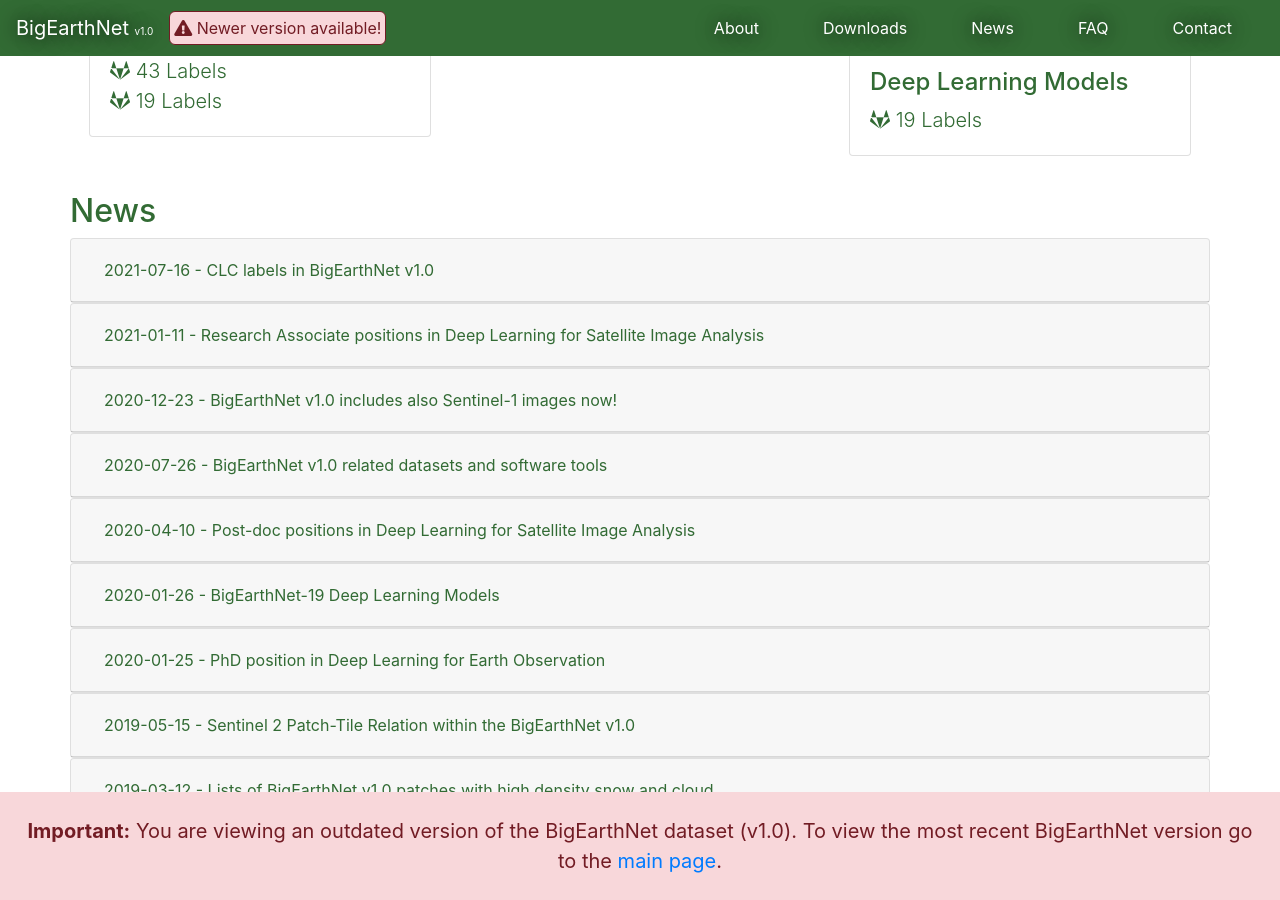
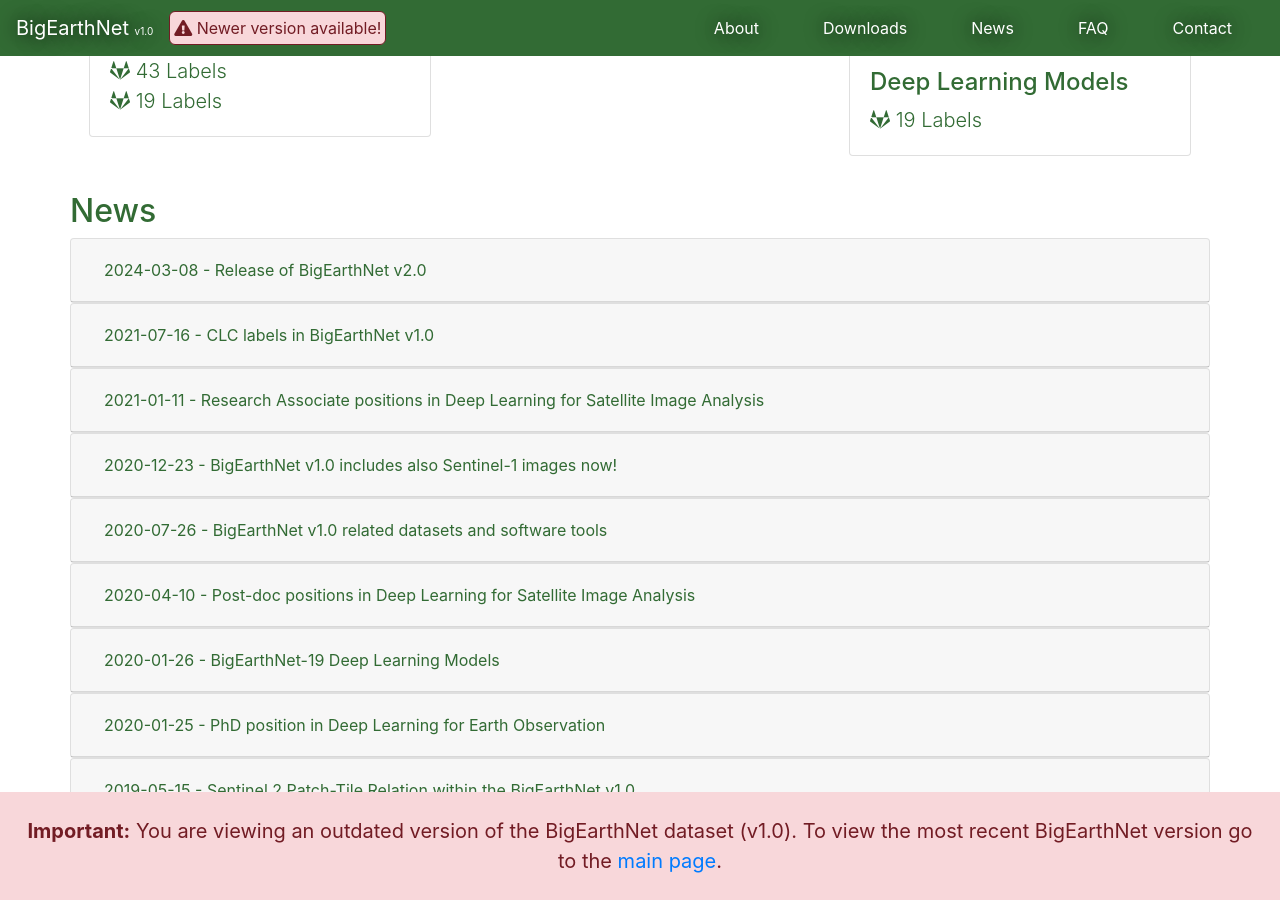
Before and after one commit to rsim-tu-berlin/bigearth.net, a Jekyll site: the page built from v1.0.html, in a window 1280 px wide and 900 px high, scrolled down 2089 px. Built offline with Jekyll 4.4.1, drawn with Linux system fonts in a browser that asks for light colours; comment, search, counter and statistics services are not loaded.

Commit message:
v1 news placeholder

```diff
--- a/v1.0.html
+++ b/v1.0.html
@@ -373,15 +373,33 @@
       <div class="col-md-12 p-0">
 
         <div id="accordion" class="mx-0">
-          <!-- Card #1 -->
+          <div class="card">
+            <div class="card-header" id="headingTwelve">
+              <h3 class="mb-0">
+                <button class="btn btn-link collapsed" data-toggle="collapse" data-target="#collapseTwelve"
+                  aria-expanded="false" aria-controls="collapseTwelve">
+                  2024-03-08 - Release of BigEarthNet v2.0
+                </button>
+              </h3>
+            </div>
+            <div id="collapseTwelve" class="collapse" aria-labelledby="headingTwelve" data-parent="#accordion">
+              <div class="card-body">
+                BigEarthNet v2.0 has been released.
+                To see the <a href="{{ site.base_url }}index.html">new webpage click here</a>.
+              </div>
+            </div>
+          </div>
+        </div>
+
+        <div id="accordion" class="mx-0">
           <div class="card">
             <div class="card-header" id="headingEleven">
-              <h5 class="mb-0">
+              <h3 class="mb-0">
                 <button class="btn btn-link collapsed" data-toggle="collapse" data-target="#collapseEleven"
                   aria-expanded="false" aria-controls="collapseEleven">
                   2021-07-16 - CLC labels in BigEarthNet v1.0
                 </button>
-              </h5>
+              </h3>
             </div>
             <div id="collapseEleven" class="collapse" aria-labelledby="headingEleven" data-parent="#accordion">
               <div class="card-body">
@@ -397,12 +415,12 @@
           <!-- Card #1 -->
           <div class="card">
             <div class="card-header" id="headingTen">
-              <h5 class="mb-0">
+              <h3 class="mb-0">
                 <button class="btn btn-link collapsed" data-toggle="collapse" data-target="#collapseTen"
                   aria-expanded="false" aria-controls="collapseTen">
                   2021-01-11 - Research Associate positions in Deep Learning for Satellite Image Analysis
                 </button>
-              </h5>
+              </h3>
             </div>
             <div id="collapseTen" class="collapse" aria-labelledby="headingTen" data-parent="#accordion">
               <div class="card-body">
@@ -415,12 +433,12 @@
           <!-- Card #1 -->
           <div class="card">
             <div class="card-header" id="headingNine">
-              <h5 class="mb-0">
+              <h3 class="mb-0">
                 <button class="btn btn-link collapsed" data-toggle="collapse" data-target="#collapseNine"
                   aria-expanded="false" aria-controls="collapseNine">
                   2020-12-23 - BigEarthNet v1.0 includes also Sentinel-1 images now!
                 </button>
-              </h5>
+              </h3>
             </div>
             <div id="collapseNine" class="collapse" aria-labelledby="headingNine" data-parent="#accordion">
               <div class="card-body">
@@ -434,12 +452,12 @@
           <!-- Card #1 -->
           <div class="card">
             <div class="card-header" id="headingEight">
-              <h5 class="mb-0">
+              <h3 class="mb-0">
                 <button class="btn btn-link collapsed" data-toggle="collapse" data-target="#collapseEight"
                   aria-expanded="false" aria-controls="collapseEight">
                   2020-07-26 - BigEarthNet v1.0 related datasets and software tools
                 </button>
-              </h5>
+              </h3>
             </div>
             <div id="collapseEight" class="collapse" aria-labelledby="headingEight" data-parent="#accordion">
               <div class="card-body">
@@ -456,12 +474,12 @@
           <!-- Card #1 -->
           <div class="card">
             <div class="card-header" id="headingSeven">
-              <h5 class="mb-0">
+              <h3 class="mb-0">
                 <button class="btn btn-link collapsed" data-toggle="collapse" data-target="#collapseSeven"
                   aria-expanded="false" aria-controls="collapseSeven">
                   2020-04-10 - Post-doc positions in Deep Learning for Satellite Image Analysis
                 </button>
-              </h5>
+              </h3>
             </div>
             <div id="collapseSeven" class="collapse" aria-labelledby="headingSeven" data-parent="#accordion">
               <div class="card-body">
@@ -480,12 +498,12 @@
           <!-- Card #1 -->
           <div class="card">
             <div class="card-header" id="headingSix">
-              <h5 class="mb-0">
+              <h3 class="mb-0">
                 <button class="btn btn-link collapsed" data-toggle="collapse" data-target="#collapseSix"
                   aria-expanded="false" aria-controls="collapseSix">
                   2020-01-26 - BigEarthNet-19 Deep Learning Models
                 </button>
-              </h5>
+              </h3>
             </div>
             <div id="collapseSix" class="collapse" aria-labelledby="headingSix" data-parent="#accordion">
               <div class="card-body">
@@ -503,12 +521,12 @@
           <!-- Card #1 -->
           <div class="card">
             <div class="card-header" id="headingFive">
-              <h5 class="mb-0">
+              <h3 class="mb-0">
                 <button class="btn btn-link collapsed" data-toggle="collapse" data-target="#collapseFive"
                   aria-expanded="false" aria-controls="collapseFive">
                   2020-01-25 - PhD position in Deep Learning for Earth Observation
                 </button>
-              </h5>
+              </h3>
             </div>
             <div id="collapseFive" class="collapse" aria-labelledby="headingFive" data-parent="#accordion">
               <div class="card-body">
@@ -529,12 +547,12 @@
           <!-- Card #1 -->
           <div class="card">
             <div class="card-header" id="headingFour">
-              <h5 class="mb-0">
+              <h3 class="mb-0">
                 <button class="btn btn-link collapsed" data-toggle="collapse" data-target="#collapseFour"
                   aria-expanded="false" aria-controls="collapseFour">
                   2019-05-15 - Sentinel 2 Patch-Tile Relation within the BigEarthNet v1.0
                 </button>
-              </h5>
+              </h3>
             </div>
             <div id="collapseFour" class="collapse" aria-labelledby="headingFour" data-parent="#accordion">
               <div class="card-body">
@@ -552,12 +570,12 @@
           <!-- Card #1 -->
           <div class="card">
             <div class="card-header" id="headingThree">
-              <h5 class="mb-0">
+              <h3 class="mb-0">
                 <button class="btn btn-link collapsed" data-toggle="collapse" data-target="#collapseThree"
                   aria-expanded="false" aria-controls="collapseThree">
                   2019-03-12 - Lists of BigEarthNet v1.0 patches with high density snow and cloud
                 </button>
-              </h5>
+              </h3>
             </div>
             <div id="collapseThree" class="collapse" aria-labelledby="headingThree" data-parent="#accordion">
               <div class="card-body">
@@ -577,12 +595,12 @@
           <!-- Card #1 -->
           <div class="card">
             <div class="card-header" id="headingTwo">
-              <h5 class="mb-0">
+              <h3 class="mb-0">
                 <button class="btn btn-link collapsed" data-toggle="collapse" data-target="#collapseTwo"
                   aria-expanded="false" aria-controls="collapseTwo">
                   2019-03-02 - Image patches with seasonal snow cover
                 </button>
-              </h5>
+              </h3>
             </div>
             <div id="collapseTwo" class="collapse" aria-labelledby="headingTwo" data-parent="#accordion">
               <div class="card-body">
@@ -597,12 +615,12 @@
 
           <div class="card">
             <div class="card-header" id="headingOne">
-              <h5 class="mb-0">
+              <h3 class="mb-0">
                 <button class="btn btn-link" data-toggle="collapse" data-target="#collapseOne" aria-expanded="true"
                   aria-controls="collapseOne">
                   2019-02-19 - BigEarthNet has been released!
                 </button>
-              </h5>
+              </h3>
             </div>
 
             <div id="collapseOne" class="collapse" aria-labelledby="headingOne" data-parent="#accordion">
@@ -656,12 +674,12 @@
           <!-- Card #1 -->
           <div class="card">
             <div class="card-header" id="faqTwo">
-              <h5 class="mb-0">
+              <h3 class="mb-0">
                 <button class="btn btn-link collapsed" data-toggle="collapse" data-target="#collasefaqTwo"
                   aria-expanded="false" aria-controls="collasefaqTwo">
                   Does BigEarthNet v1.0 include Sentinel-2 patches containing seasonal-snow cover?
                 </button>
-              </h5>
+              </h3>
             </div>
             <div id="collasefaqTwo" class="collapse" aria-labelledby="faqTwo" data-parent="#accordion">
               <div class="card-body">
@@ -676,12 +694,12 @@
           <!-- Card #1 -->
           <div class="card">
             <div class="card-header" id="faqOne">
-              <h5 class="mb-0">
+              <h3 class="mb-0">
                 <button class="btn btn-link collapsed" data-toggle="collapse" data-target="#collapsefaqOne"
                   aria-expanded="false" aria-controls="collapsefaqOne">
                   Does BigEarthNet v1.0 include Sentinel-2 patches containing cloud and cloud shadow?
                 </button>
-              </h5>
+              </h3>
             </div>
             <div id="collapsefaqOne" class="collapse" aria-labelledby="faqOne" data-parent="#accordion">
               <div class="card-body">
```
